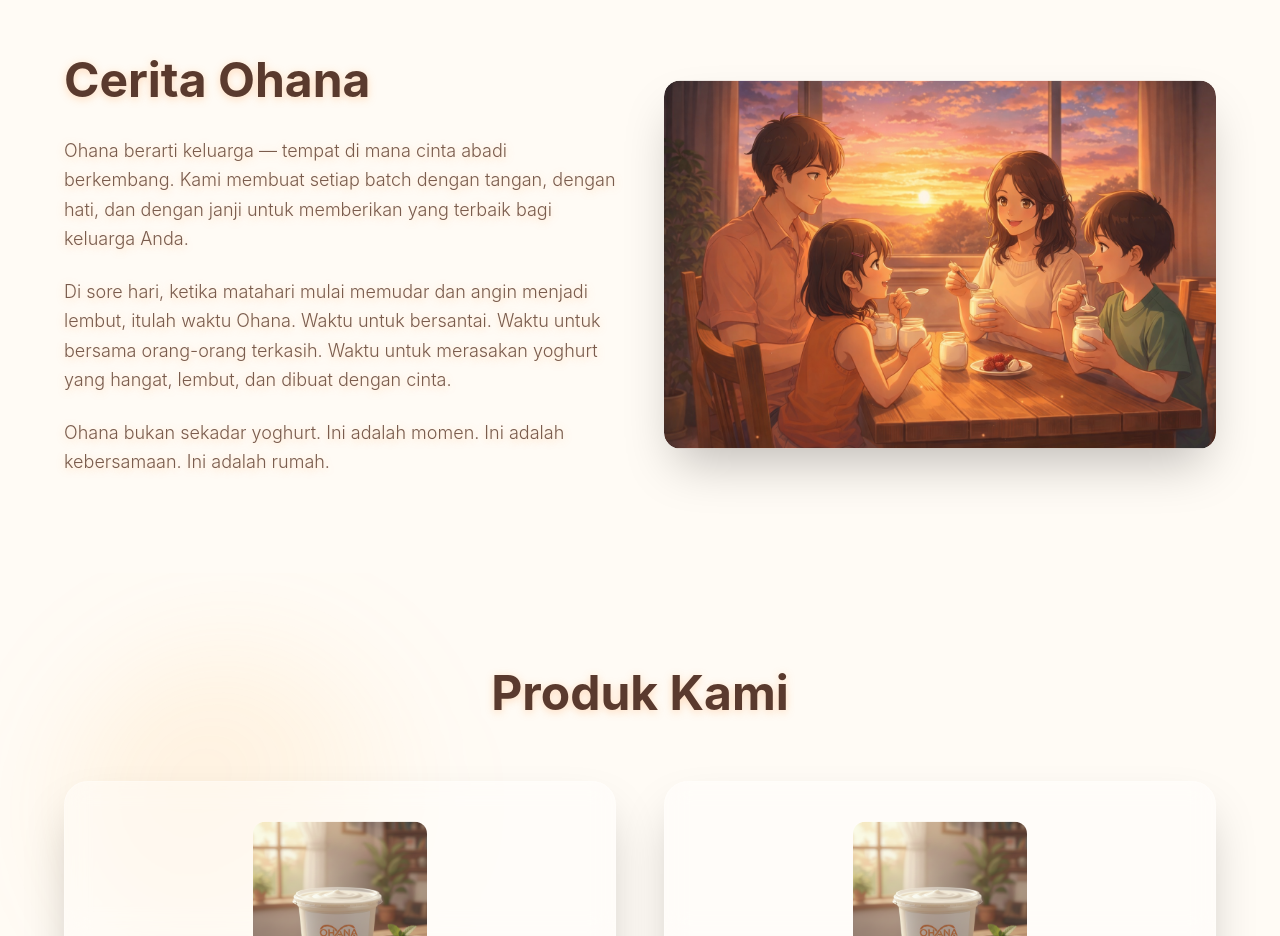
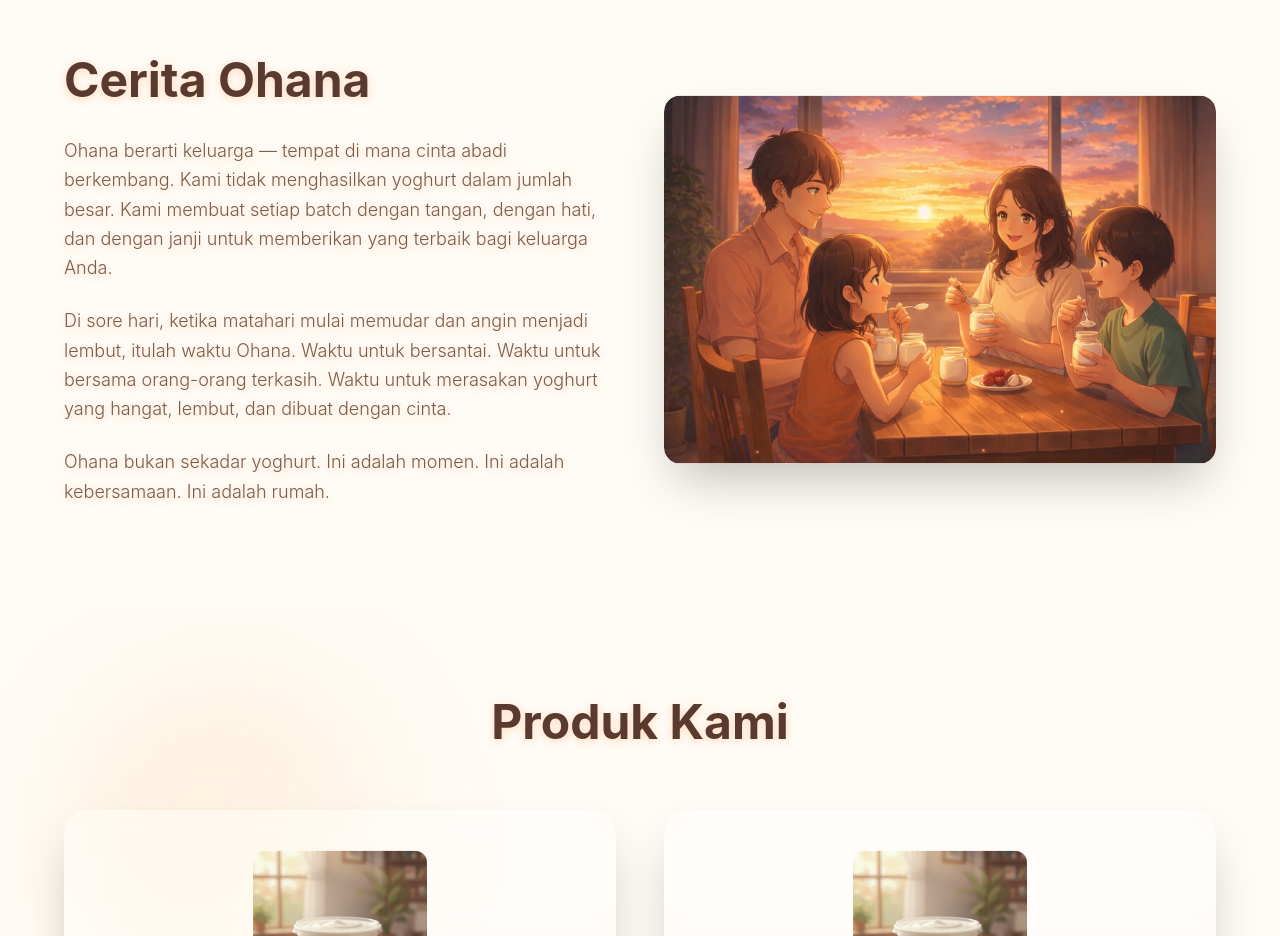
Before and after one commit to miamorr/ohana-yoghurt, a Next.js app: page / in a window 1280 px wide. Shown: the part 840-1776 px from the top of the page. Built offline with nearby package versions, Linux system fonts and the light colour scheme.

Commit message:
Revert "Remove duplicate text from StorySection"
This reverts commit ca41491d8d01f9ae7b400a8bf68d74971f45bebd.

```diff
--- a/components/StorySection.tsx
+++ b/components/StorySection.tsx
@@ -8,7 +8,7 @@ export default function StorySection() {
   const ref = useRef(null)
   const isInView = useInView(ref, { once: false, amount: 0.3 })
 
-  const storyText = `Ohana berarti keluarga — tempat di mana cinta abadi berkembang. Kami membuat setiap batch dengan tangan, dengan hati, dan dengan janji untuk memberikan yang terbaik bagi keluarga Anda.
+  const storyText = `Ohana berarti keluarga — tempat di mana cinta abadi berkembang. Kami tidak menghasilkan yoghurt dalam jumlah besar. Kami membuat setiap batch dengan tangan, dengan hati, dan dengan janji untuk memberikan yang terbaik bagi keluarga Anda.
 
 Di sore hari, ketika matahari mulai memudar dan angin menjadi lembut, itulah waktu Ohana. Waktu untuk bersantai. Waktu untuk bersama orang-orang terkasih. Waktu untuk merasakan yoghurt yang hangat, lembut, dan dibuat dengan cinta.
 
```
